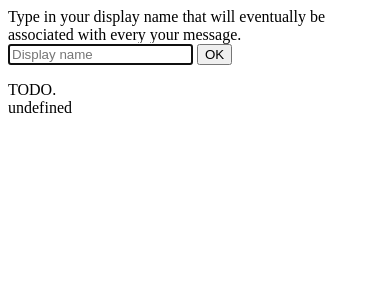
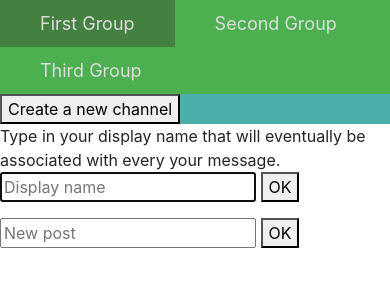
Before and after one commit to akimovaen/flack, a Flask app: page / in a window 390 px wide. Shown: the top 300 px of the page. Run offline with Flask 2, Linux system fonts and the light colour scheme; data that the repository does not hold is empty; some libraries are stand-ins or nearby versions.

Commit message:
Make models and request-response

```diff
--- a/application.py
+++ b/application.py
@@ -1,13 +1,89 @@
 import os
 
-from flask import Flask, render_template
+from flask import Flask, render_template, request, jsonify
 from flask_socketio import SocketIO, emit
+
+from models import *
+
 
 app = Flask(__name__)
 app.config["SECRET_KEY"] = os.getenv("SECRET_KEY")
 socketio = SocketIO(app)
 
+CHANNEL_LIST = [Group('first'), Group('second'), Group('third')]
+
+
+def channel_search(name):
+    channels = []
+
+    for group in CHANNEL_LIST:
+        if group.name == name:
+            channels = group.channels
+
+    return channels
+
 
 @app.route("/")
 def index():
     return render_template("index.html")
+
+
+@app.route("/create_channel", methods=["POST"])
+def create_channel():
+    name = request.form.get("new_channel")
+    group_name = request.form.get("group")
+    channels = channel_search(group_name)
+
+    for channel in channels:
+        if channel.name == name:
+            return jsonify({"success": False, "message": "Such name of channel exists."})
+
+    for group in CHANNEL_LIST:
+        if group.name == group_name:
+            new_channel = Channel(name)
+            group.add_channel(new_channel)
+
+    return jsonify({"success": True})
+
+
+@app.route("/create_post", methods=["POST"])
+def create_post():
+    channel_name = request.form.get("channel")
+    group_name = request.form.get("group")
+    text = request.form.get("new_post")
+    user = request.form.get("user")
+    timestamp = request.form.get("timestamp")
+    channels = channel_search(group_name)
+
+    for channel in channels:
+        if channel.name == channel_name:
+            new_post = Post(user, timestamp, text)
+            channel.add_post(new_post)
+
+    return jsonify({"success": True})
+
+
+@app.route("/posts", methods=["POST"])
+def posts():
+    channel_name = request.form.get("channel")
+    group_name = request.form.get("group")
+    channels = channel_search(group_name)
+    posts = []
+
+    for channel in channels:
+        if channel.name == channel_name:
+            posts = channel.post_list()
+
+    return jsonify(posts)
+
+
+@app.route("/channels", methods=["POST"])
+def channels():
+    group_name = request.form.get("group")
+    channel_names = []
+    channels = channel_search(group_name)
+
+    for channel in channels:
+        channel_names.append(channel.name)
+
+    return jsonify(channel_names)
--- a/static/index.js
+++ b/static/index.js
@@ -1,19 +1,233 @@
 document.addEventListener('DOMContentLoaded', () => {
     // Set display name of user.
     if (!localStorage.getItem('user')) {
+        // Display the form.
         document.querySelector('#display_name').style.display = "block";
+        // Save a display name.
         document.querySelector('#display_name').onsubmit = function() {
             var user = document.querySelector('#name').value;
             localStorage.setItem('user', user);
+            // Hide the form.
             document.querySelector('#display_name').style.display = "none";
         };
     }
-
     // Load display name of user.
     else {
         var user = localStorage.getItem('user');
     }
 
-    document.querySelector('#user').innerHTML = user;
+    // Load the start group.
+    if (localStorage.getItem('group')) {
+        load_channels(localStorage.getItem('group'));
+    }
+    else {
+        load_channels('first');
+    }
+
+    // Set links up to load channels.
+    document.querySelectorAll('.nav-link-top').forEach(link => {
+        link.onclick = () => {
+            load_channels(link.dataset.group);
+            return false;
+        };
+    });
+
+    // Display the creation channel form.
+    document.querySelector('#create_channel').onclick = function() {
+        document.querySelector('#new_channel').style.display = 'block';
+    };
+
+    // Create a new channel.
+    document.querySelector('#new_channel').onsubmit = function() {
+        const request = new XMLHttpRequest();
+        const new_channel = document.querySelector('#channel').value;
+        const group = document.querySelector('.active_top').dataset.group;
+        request.open('POST', '/create_channel');
+
+        // Hide the creation channel form.
+        document.querySelector('#channel').value = '';
+        document.querySelector('#new_channel').style.display = 'none';
+
+        // Callback function for when request completes
+        request.onload = () => {
+            // Extract JSON data from request
+            const data = JSON.parse(request.responseText);
+            // Update the result div
+            if (data.success) {
+                localStorage.setItem('channel', new_channel);
+                load_channels(group);
+            }
+            else {
+                alert(data.message);
+            }
+        };
+
+        // Add data to send with request
+        const data = new FormData();
+        data.append('new_channel', new_channel);
+        data.append('group', group);
+
+        // Send request
+        request.send(data);
+        return false;
+    };
+
+    // Create a new post.
+    document.querySelector('#new_post').onsubmit = function() {
+        const request = new XMLHttpRequest();
+        const new_post = document.querySelector('#post').value;
+        const group = document.querySelector('.active_top').dataset.group;
+        let channel;
+        if (localStorage.getItem('channel')) {
+            channel = localStorage.getItem('channel');
+        }
+        else {
+            alert('Select a channel');
+        }
+
+        request.open('POST', '/create_post');
+
+        // Clear the creation post form.
+        document.querySelector('#post').value = '';
+
+        // Callback function for when request completes
+        request.onload = () => {
+            // Extract JSON data from request
+            const data = JSON.parse(request.responseText);
+            // Update the result div
+            if (data.success) {
+                load_posts();
+            }
+            else {
+                alert(data.message);
+            }
+        };
+
+        // Add data to send with request
+        const data = new FormData();
+        data.append('new_post', new_post);
+        data.append('group', group);
+        data.append('channel', channel);
+        data.append('user', user);
+        data.append('timestamp', Date.now())
+
+        // Send request
+        request.send(data);
+        return false;
+    };
+
+    // Renders contents of new channel.
+    function load_channels(name) {
+        // Set active group.
+        document.querySelectorAll('.nav-link-top').forEach (link => {
+            link.classList.remove("active_top");
+            if (link.dataset.group === name) {
+                link.classList.add("active_top");
+            }
+            return false;
+        });
+
+        const channels = document.querySelector('#channels');
+        while(channels.firstChild){
+            channels.removeChild(channels.firstChild);
+        }
+
+        const request = new XMLHttpRequest();
+        request.open('POST', `/channels`);
+        request.onload = () => {
+            const data = JSON.parse(request.responseText);
+            data.forEach(add_channel);
+
+            // Set links up to load posts.
+            document.querySelectorAll('._link_left').forEach(function(button) {
+                button.onclick = function() {
+                    localStorage.setItem('channel', button.innerHTML)
+                    load_posts();
+                    return false;
+                };
+            });
+        };
+
+        const data = new FormData();
+        data.append('group', name);
+
+        request.send(data);
+        return false;
+    }
+
+    // Renders contents of new post.
+    function load_posts() {
+        // Set active channel.
+        const channel = localStorage.getItem('channel');
+        document.querySelectorAll('._link_left').forEach (link => {
+            link.classList.remove("active_left");
+            if (link.innerHTML === channel) {
+                link.classList.add("active_left");
+            }
+            return false;
+        });
+
+        const posts = document.querySelector('#posts');
+        while(posts.firstChild){
+            posts.removeChild(posts.firstChild);
+        }
+
+        const request = new XMLHttpRequest();
+        request.open('POST', `/posts`);
+        request.onload = () => {
+            const response = JSON.parse(request.responseText);
+            response.forEach(add_post);
+        };
+
+        // Add data to send with request
+        const data = new FormData();
+        const group = document.querySelector('.active_top').dataset.group;
+        data.append('channel', channel);
+        data.append('group', group);
+
+        request.send(data);
+        return false;
+    }
+
+    // Add a new channel with given contents to DOM.
+    function add_channel(contents) {
+        // Create new channel.
+        const channel = document.createElement('button');
+        // channel.href = '#';
+        channel.className = '_link_left';
+        channel.dataset.channel = contents;
+        channel.innerHTML = contents;
+
+        // Add channel to DOM.
+        document.querySelector('#channels').appendChild(channel);
+    }
+
+
+    function add_post(content) {
+        document.querySelector('#test').innerHTML = content.timestamp;
+        // Create new post.
+        const post = document.createElement('div');
+        post.className = 'post';
+        if (content.user === user) {
+            post.className = 'right';
+        }
+        else {
+            post.className = 'left';
+        }
+
+        const span = document.createElement('div');
+        span.innerHTML = content.user;
+        post.appendChild(span);
+
+        // const p = post.createElement('p');
+        post.innerHTML = content.text;
+
+        const time = document.createElement('time');
+        time.innerHTML = new Date(content.timestamp);
+        post.appendChild(time);
+
+        // Add post to DOM.
+        document.querySelector('#posts').appendChild(post);
+    }
 
 });
--- a/static/style.css
+++ b/static/style.css
@@ -1,3 +1,64 @@
 #display_name {
     display: none;
 }
+
+#new_channel {
+    display: none;
+}
+
+.topnav {
+    background-color: #4CAF50;
+    overflow: hidden; }
+    .topnav a {
+      float: left;
+      color: #ddd;
+      text-align: center;
+      padding: 10px 40px;
+      text-decoration: none;
+      font-size: 18px; }
+      .topnav a:hover {
+        background-color: #ddd;
+        color: black; }
+      .topnav a.active_top {
+        background-color: #44803f;
+        color: #ddd; }
+
+.leftnav {
+    background-color: #4cafa7;
+    overflow: hidden; }
+    .leftnav a {
+      float: left;
+      color: #ddd;
+      text-align: left;
+      padding: 10px 10px;
+      text-decoration: none;
+      font-size: 24px; }
+      .leftnav a:hover {
+        background-color: #ddd;
+        color: black; }
+      .leftnav a.active_left {
+        background-color: #44803f;
+        font-weight: bold; }
+
+.post {
+  border: 2px solid #dedede;
+  background-color: #f1f1f1;
+  border-radius: 5px;
+  padding: 10px;
+  margin: 10px 0;}
+  .post span {
+    font-weight: bold; }
+
+.left span {
+  float: left;
+  margin-right: 20px;
+}
+
+.right span {
+  float: right;
+  margin-left: 20px;
+}
+
+time {
+  float: right;
+}
--- a/templates/index.html
+++ b/templates/index.html
@@ -3,12 +3,36 @@
 {% block title %}
 
 {% endblock %}
+{% block topnav %}
+    <a href="" class="nav-link-top" data-group="first">First Group</a>
+    <a href="" class="nav-link-top" data-group="second">Second Group</a>
+    <a href="" class="nav-link-top" data-group="third">Third Group</a>
+{% endblock %}
+{% block leftnav %}
+    <div id="channels">
+    </div>
+    <button id="create_channel">Create a new channel</button>
+{% endblock %}
 {% block main %}
-<form id="display_name">
-    <div>Type in your display name that will eventually be associated with every your message.</div>
-    <input id="name" type="text" autofocus autocomplete="off" placeholder="Display name">
-    <button>OK</button>
-</form>
+    <form id="display_name">
+        <div>Type in your display name that will eventually be associated with every your message.</div>
+        <input id="name" type="text" autofocus autocomplete="off" placeholder="Display name">
+        <button>OK</button>
+    </form>
 
-TODO. <div id="user"></div>
+    <form id="new_channel">
+        <input id="channel" type="text" autofocus autocomplete="off" placeholder="New channel">
+        <button>OK</button>
+    </form>
+
+    <div id="posts">
+    </div>
+
+    <form id="new_post">
+        <input id="post" type="text" autofocus autocomplete="off" placeholder="New post">
+        <button>OK</button>
+    </form>
+
+    <div id='test'></div>
+
 {% endblock %}
--- a/templates/layout.html
+++ b/templates/layout.html
@@ -1,12 +1,28 @@
 <html>
     <head>
+        <meta charset="utf-8">
+        <meta name="viewport" content="width=device-width, initial-scale=1, shrink-to-fit=no">
+
+        <link rel="stylesheet" href="https://stackpath.bootstrapcdn.com/bootstrap/4.1.3/css/bootstrap.min.css" integrity="sha384-MCw98/SFnGE8fJT3GXwEOngsV7Zt27NXFoaoApmYm81iuXoPkFOJwJ8ERdknLPMO" crossorigin="anonymous">
+        <link rel="stylesheet" href="/static/style.css">
         <script src="static/index.js"></script>
 
-        <link rel="stylesheet" href="/static/style.css">
 
         <title>{% block title %}{% endblock %}</title>
     </head>
     <body>
-        {% block main %}{% endblock %}
+        <div class="topnav">
+            {% block topnav %}{% endblock %}
+        </div>
+        <div class="row">
+            <div class="col-sm-3">
+                <div class="leftnav">
+                    {% block leftnav %}{% endblock %}
+                </div>
+            </div>
+            <div class="col-sm-9">
+                {% block main %}{% endblock %}
+            </div>
+        </div>
     </body>
 </html>
```
Also changed, not shown: models.py (added, +42 -0 lines).
